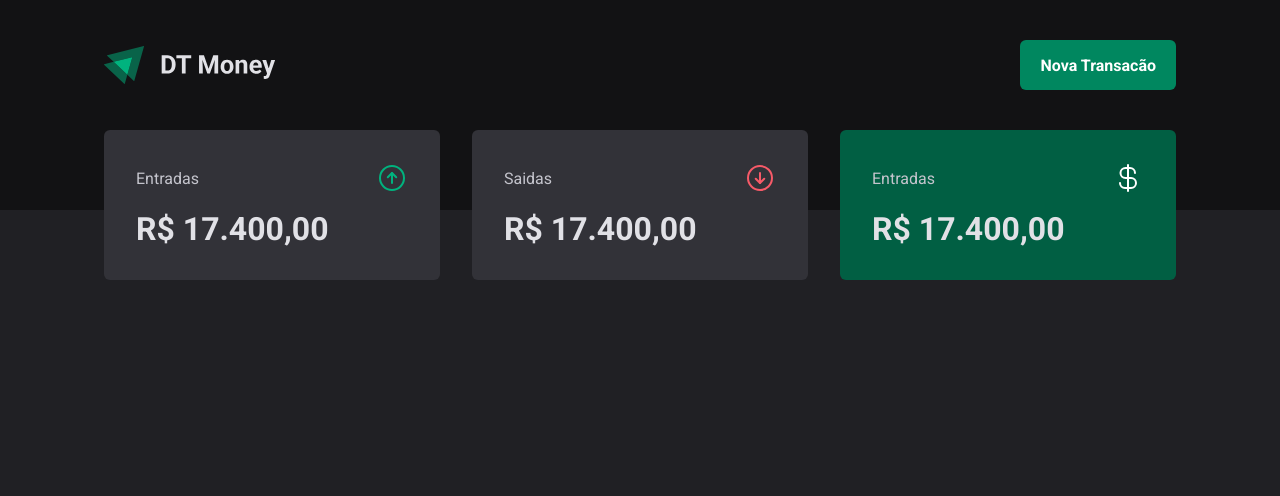
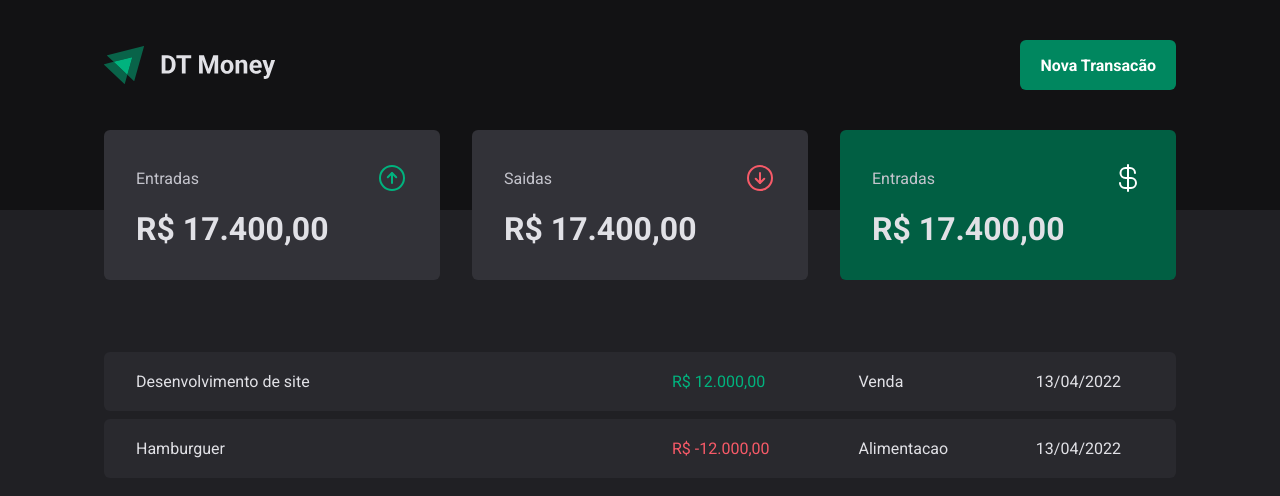
Before and after one commit to AndreLimaS/manage-sales, a React (Vite) app: page / in a window 1280 px wide. Shown: the top 496 px of the page. Built offline with nearby package versions, Linux system fonts and the light colour scheme.

Commit message:
feat: create struct component Historic

```diff
--- /dev/null
+++ b/src/components/Historic/index.tsx
@@ -0,0 +1,32 @@
+import {
+  PriceHighlight,
+  TransactionsContainer,
+  TransactionsTable,
+} from "./styles";
+
+export function Historic() {
+  return (
+    <TransactionsContainer>
+      <TransactionsTable>
+        <tbody>
+          <tr>
+            <td width="50%">Desenvolvimento de site</td>
+            <td>
+              <PriceHighlight variant="income">R$ 12.000,00</PriceHighlight>
+            </td>
+            <td>Venda</td>
+            <td>13/04/2022</td>
+          </tr>
+          <tr>
+            <td width="50%">Hamburguer</td>
+            <td>
+              <PriceHighlight variant="outcome">R$ -12.000,00</PriceHighlight>
+            </td>
+            <td>Alimentacao</td>
+            <td>13/04/2022</td>
+          </tr>
+        </tbody>
+      </TransactionsTable>
+    </TransactionsContainer>
+  );
+}
--- /dev/null
+++ b/src/components/Historic/styles.ts
@@ -0,0 +1,41 @@
+import styled from "styled-components";
+
+interface PriceHighlightProps {
+  variant: "income" | "outcome";
+}
+
+export const TransactionsContainer = styled.main`
+  width: 100%;
+  max-width: 1120px;
+  margin: 4rem auto 0;
+  padding: 0 1.5rem;
+`;
+
+export const TransactionsTable = styled.table`
+  width: 100%;
+  border-collapse: separate;
+  border-spacing: 0 0.5rem;
+  margin-top: 1.5rem;
+
+  td {
+    padding: 1.25rem 2rem;
+    background: ${(props) => props.theme["gray-700"]};
+
+    &:first-child {
+      border-top-left-radius: 6px;
+      border-bottom-left-radius: 6px;
+    }
+
+    &:last-child {
+      border-top-right-radius: 6px;
+      border-bottom-right-radius: 6px;
+    }
+  }
+`;
+
+export const PriceHighlight = styled.span<PriceHighlightProps>`
+  color: ${(props) =>
+    props.variant === "income"
+      ? props.theme["green-300"]
+      : props.theme["red-300"]};
+`;
--- a/src/pages/Transactions/index.tsx
+++ b/src/pages/Transactions/index.tsx
@@ -1,4 +1,5 @@
 import { Header } from "../../components/Header";
+import { Historic } from "../../components/Historic";
 import { Summary } from "../../components/Summary";
 
 export function Transactions() {
@@ -6,6 +7,7 @@
     <div>
       <Header />
       <Summary />
+      <Historic />
     </div>
   );
 }
```
